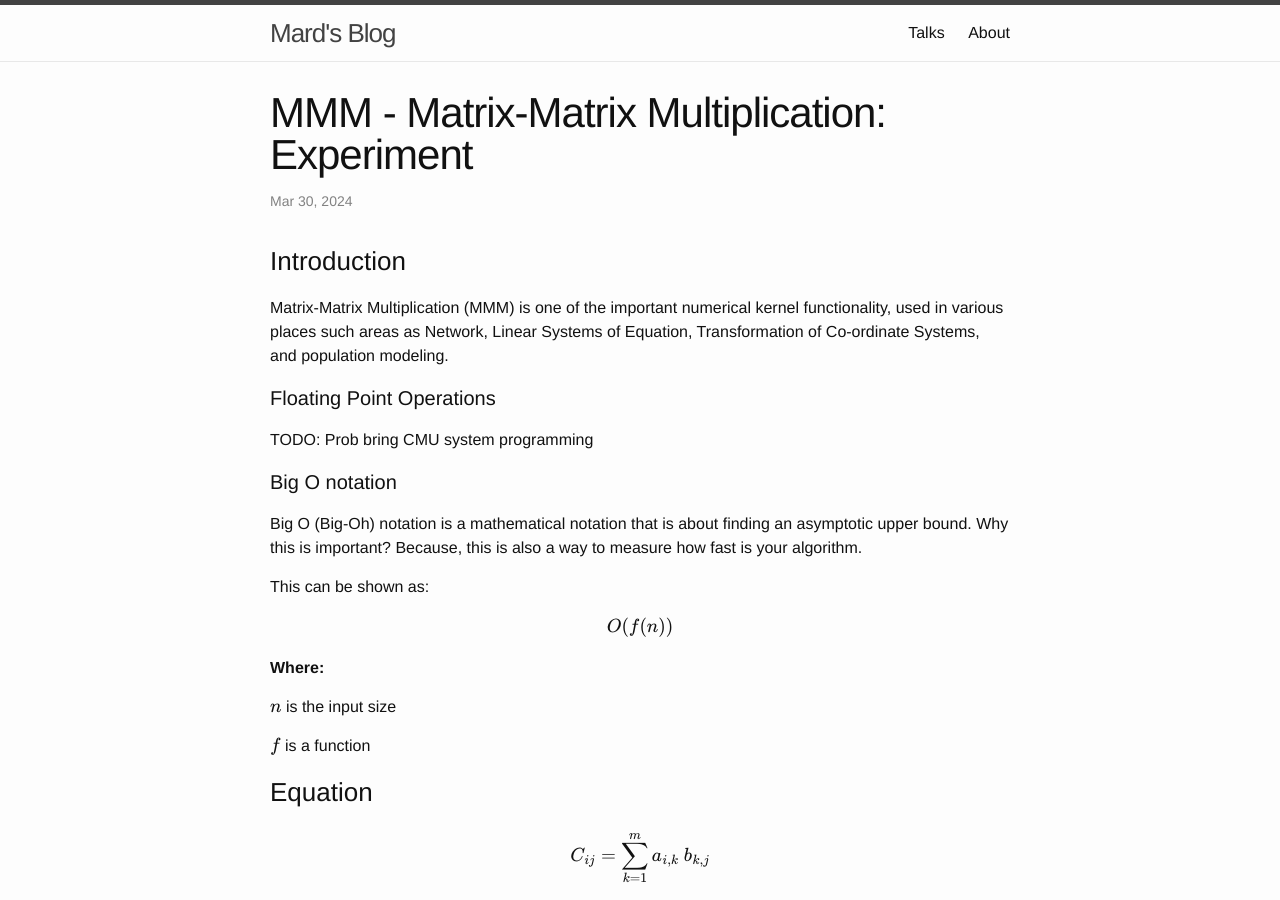
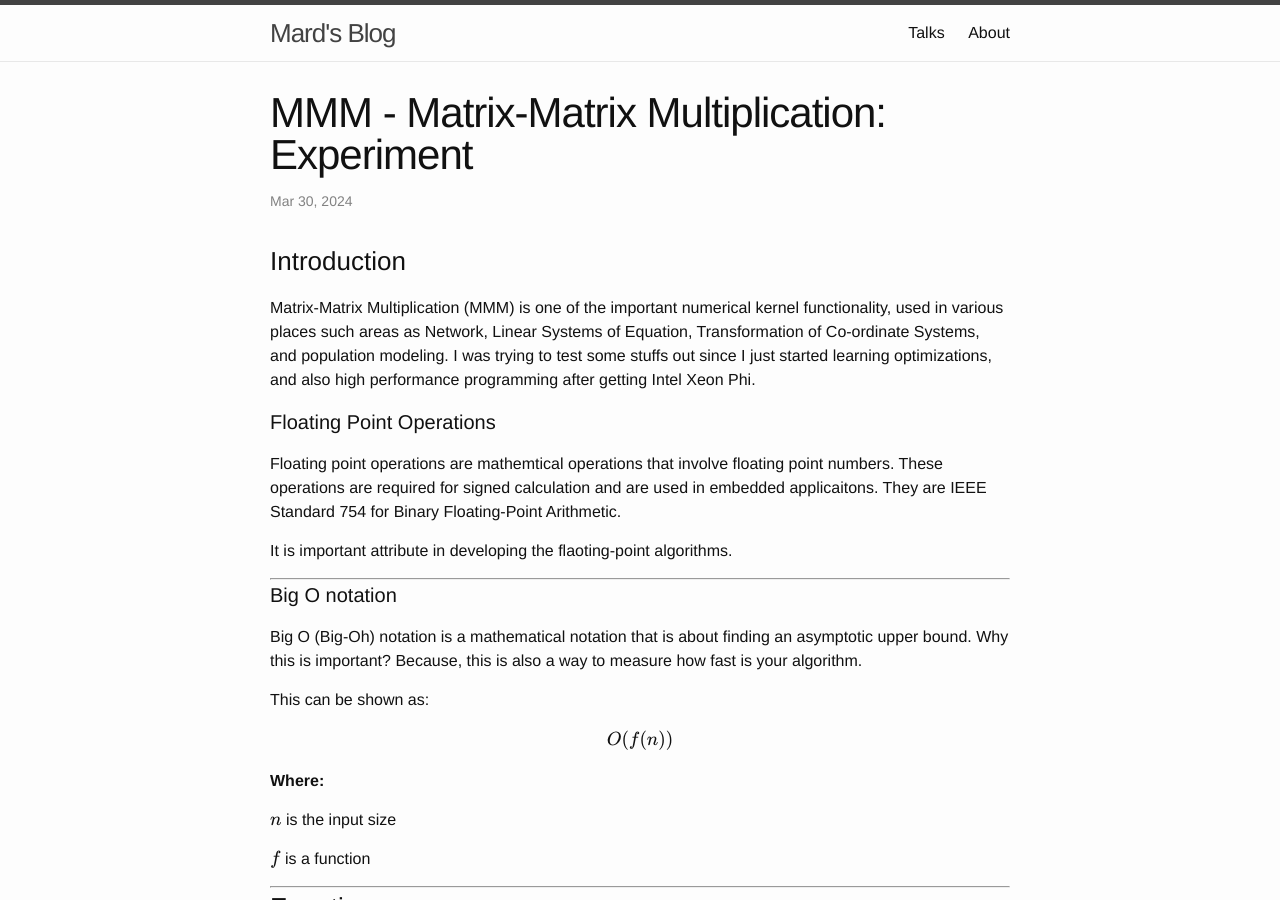
Before and after one commit to Mardcelo/mardcelo.github.io, a Jekyll site: the page built from _posts/2024-03-30-MMM-Implementation.markdown, in a window 1280 px wide and 900 px high. Built offline with Jekyll 4.4.1, drawn with Linux system fonts in a browser that asks for light colours; formulas are drawn with MathJax 3.

Commit message:
Update 2024-03-30-MMM-Implementation.markdown

````diff
--- a/_posts/2024-03-30-MMM-Implementation.markdown
+++ b/_posts/2024-03-30-MMM-Implementation.markdown
@@ -5,13 +5,18 @@ date:   2024-03-30 02:10:10 +0100
 categories: Algorithm
 usemathjax: true
 ---
+
 ### Introduction
 
-Matrix-Matrix Multiplication (MMM) is one of the important numerical kernel functionality, used in various places such areas as Network, Linear Systems of Equation, Transformation of Co-ordinate Systems, and population modeling.
+Matrix-Matrix Multiplication (MMM) is one of the important numerical kernel functionality, used in various places such areas as Network, Linear Systems of Equation, Transformation of Co-ordinate Systems, and population modeling. I was trying to test some stuffs out since I just started learning optimizations, and also high performance programming after getting Intel Xeon Phi.
 
 #### Floating Point Operations
 
-TODO: Prob bring CMU system programming
+Floating point operations are mathemtical operations that involve floating point numbers. These operations are required for signed calculation and are used in embedded applicaitons. They are IEEE Standard 754 for Binary Floating-Point Arithmetic.
+
+It is important attribute in developing the flaoting-point algorithms.
+
+---
 
 #### Big O notation
 
@@ -27,11 +32,15 @@ $$O(f(n))$$
 
   $f$ is a function
 
+---
+
 ### Equation
 
 $$C_{ij} = \sum\limits_{k = 1}^m {a_{i,k}\ b_{k,j}}$$
 
 Given a $k$ x $m$ matrix $A = [a_{i,j}]$ and an $m$ x $n$ matrix $B = [b_{i,j}]$ the product $C = AB$ is a $k$ x $m$ matrix with entries.
+
+---
 
 ### Example
 
@@ -51,9 +60,13 @@ Given that two $n$ x $n$ matrices $A$, $B$.
 MMM computed as $C$ = $C\+\ AB$ requires $n^3$ additions for total of $2n^3$ = $O(n^3)$ floating point operations.
 Since the matrices have size of $O(n^2)$. The reuse is given by $O({n^3 \over n^2})$, which is $O(n)$.
 
+---
+
 ### Experiment
 
 This experiment is to check the knowledge in MMM Multiplication that I have learnt during the courses I took.
+
+---
 
 **MMM.c**
 ```c
````
